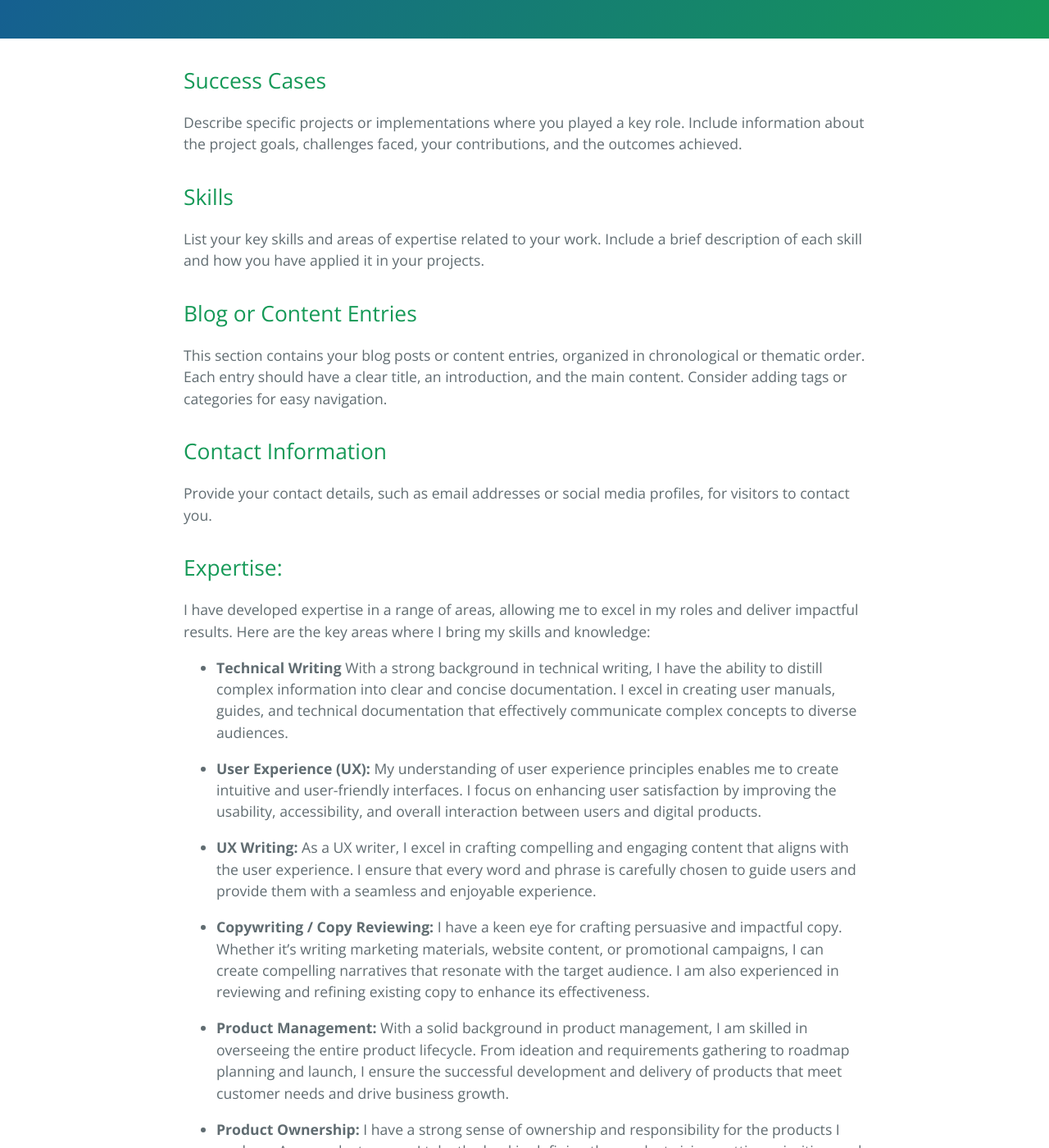
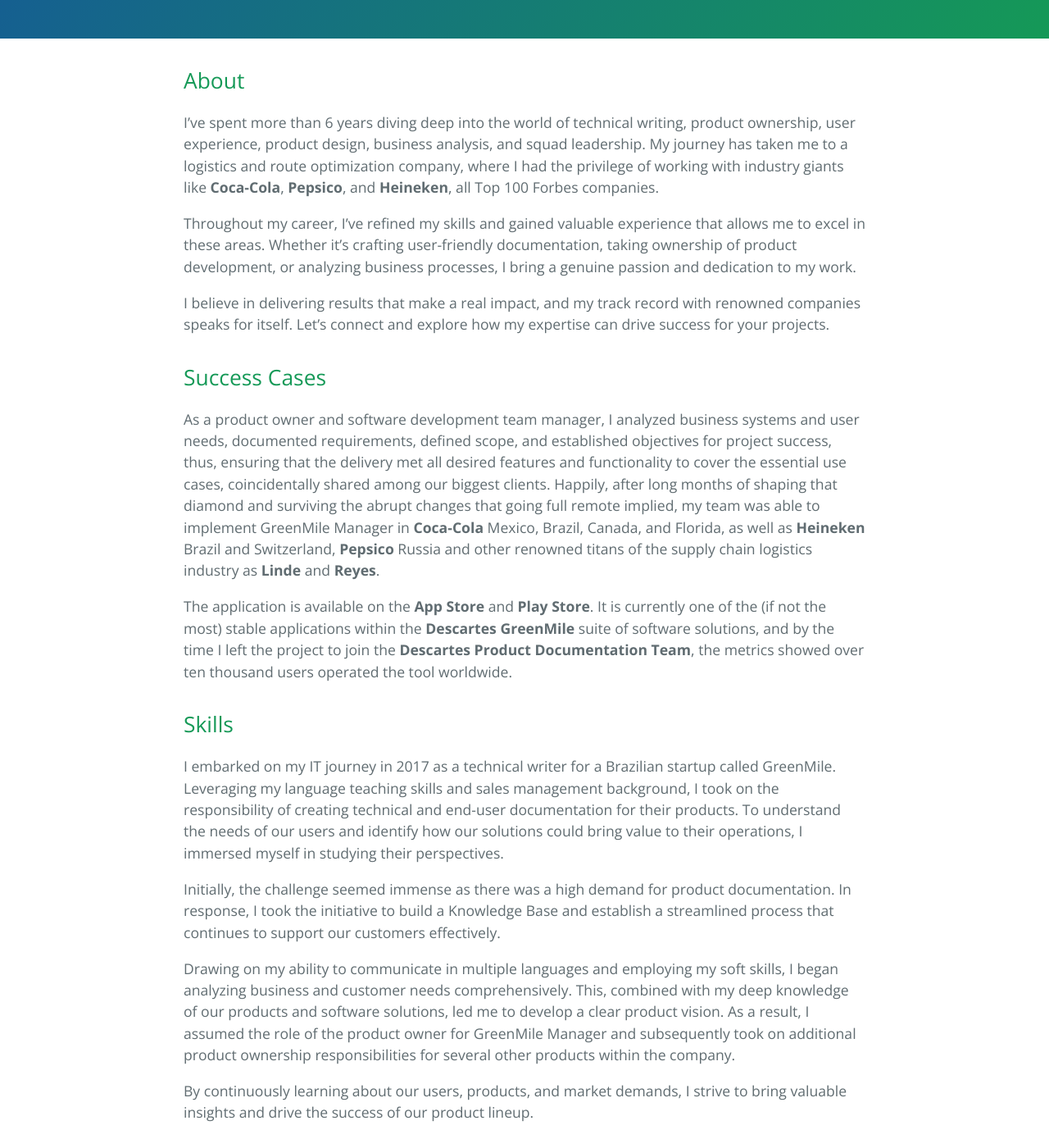
Before and after one commit to BigStepIdiomas/bigstepidiomas.github.io, a Jekyll site: the page built from index.md, in a window 1280 px wide and 1400 px high, scrolled down 336 px. Shown: the whole window at 82% size. Built offline with Jekyll 4.4.1, drawn with Linux system fonts in a browser that asks for light colours; some of the changed text lies outside the part shown.

Commit message:
commit - adding rough draft content to Index.md

```diff
--- a/index.md
+++ b/index.md
@@ -5,57 +5,63 @@ description: Crafting maps for uncharted solutions
 ---
 
 
+## About
+I've spent more than 6 years diving deep into the world of technical writing, product ownership, user experience, product design, business analysis, and squad leadership. My journey has taken me to a logistics and route optimization company, where I had the privilege of working with industry giants like **Coca-Cola**, **Pepsico**, and **Heineken**, all Top 100 Forbes companies.<br>
+
+Throughout my career, I've refined my skills and gained valuable experience that allows me to excel in these areas. Whether it's crafting user-friendly documentation, taking ownership of product development, or analyzing business processes, I bring a genuine passion and dedication to my work.<br>
+
+I believe in delivering results that make a real impact, and my track record with renowned companies speaks for itself. Let's connect and explore how my expertise can drive success for your projects.<br>
+
 ## Success Cases
-Describe specific projects or implementations where you played a key role. Include information about the project goals, challenges faced, your contributions, and the outcomes achieved.
+As a product owner and software development team manager, I analyzed business systems and user needs, documented requirements, defined scope, and established objectives for project success, thus, ensuring that the delivery met all desired features and functionality to cover the essential use cases, coincidentally shared among our biggest clients. Happily, after long months of shaping that diamond and surviving the abrupt changes that going full remote implied, my team was able to implement GreenMile Manager in **Coca-Cola** Mexico, Brazil, Canada, and Florida, as well as **Heineken** Brazil and Switzerland, **Pepsico** Russia and other renowned titans of the supply chain logistics industry as **Linde** and **Reyes**.<br>
+
+The application is available on the **App Store** and **Play Store**. It is currently one of the (if not the most) stable applications within the **Descartes GreenMile** suite of software solutions, and by the time I left the project to join the **Descartes Product Documentation Team**, the metrics showed over ten thousand users operated the tool worldwide.
 
 ## Skills
-List your key skills and areas of expertise related to your work. Include a brief description of each skill and how you have applied it in your projects.
+I embarked on my IT journey in 2017 as a technical writer for a Brazilian startup called GreenMile. Leveraging my language teaching skills and sales management background, I took on the responsibility of creating technical and end-user documentation for their products. To understand the needs of our users and identify how our solutions could bring value to their operations, I immersed myself in studying their perspectives. <br>
 
-## Blog or Content Entries
-This section contains your blog posts or content entries, organized in chronological or thematic order. Each entry should have a clear title, an introduction, and the main content. Consider adding tags or categories for easy navigation.
+Initially, the challenge seemed immense as there was a high demand for product documentation. In response, I took the initiative to build a Knowledge Base and establish a streamlined process that continues to support our customers effectively.<br>
+
+Drawing on my ability to communicate in multiple languages and employing my soft skills, I began analyzing business and customer needs comprehensively. This, combined with my deep knowledge of our products and software solutions, led me to develop a clear product vision. As a result, I assumed the role of the product owner for GreenMile Manager and subsequently took on additional product ownership responsibilities for several other products within the company.<br>
+
+By continuously learning about our users, products, and market demands, I strive to bring valuable insights and drive the success of our product lineup.<br>
 
 ## Contact Information
-Provide your contact details, such as email addresses or social media profiles, for visitors to contact you.
+Feel welcome to reach out though Linkedin at https://www.linkedin.com/in/jonathan-demian-pinetta/.
 
 ## Expertise:
-I have developed expertise in a range of areas, allowing me to excel in my roles and deliver impactful results. Here are the key areas where I bring my skills and knowledge:
 
-- **Technical Writing**
-  With a strong background in technical writing, I have the ability to distill complex information into clear and concise documentation. I excel in creating user manuals, guides, and technical documentation that effectively communicate complex concepts to diverse audiences.
+I have developed expertise in several key areas, allowing me to contribute effectively and deliver meaningful outcomes. Here are the areas where I bring my skills and knowledge:
 
-- **User Experience (UX):**
-  My understanding of user experience principles enables me to create intuitive and user-friendly interfaces. I focus on enhancing user satisfaction by improving the usability, accessibility, and overall interaction between users and digital products.
+- **Technical Writing:** With a strong background in technical writing, I am adept at distilling complex information into clear and concise documentation. My focus is on creating user-friendly manuals, guides, and technical content that effectively communicates intricate concepts to diverse audiences.
 
-- **UX Writing:**
-  As a UX writer, I excel in crafting compelling and engaging content that aligns with the user experience. I ensure that every word and phrase is carefully chosen to guide users and provide them with a seamless and enjoyable experience.
+- **User Experience (UX):** I continuously feed a deep understanding of user experience principles, enabling me to design intuitive and user-friendly interfaces. I strive to enhance user satisfaction by improving the usability, accessibility, and overall interaction between users and digital products.
 
-- **Copywriting / Copy Reviewing:**
-  I have a keen eye for crafting persuasive and impactful copy. Whether it's writing marketing materials, website content, or promotional campaigns, I can create compelling narratives that resonate with the target audience. I am also experienced in reviewing and refining existing copy to enhance its effectiveness.
+- **UX Writing:** As a UX writer, I have a talent for crafting compelling and engaging content that aligns seamlessly with the user experience. Every word and phrase is thoughtfully chosen to guide users and provide them with a seamless and enjoyable experience.
 
-- **Product Management:**
-  With a solid background in product management, I am skilled in overseeing the entire product lifecycle. From ideation and requirements gathering to roadmap planning and launch, I ensure the successful development and delivery of products that meet customer needs and drive business growth.
+- **Copywriting / Copy Reviewing:** I have a keen eye for crafting persuasive and impactful copy. Whether it involves writing marketing materials, website content, or promotional campaigns, I can create narratives that resonate with the target audience. I am also experienced in reviewing and refining existing copy to maximize its effectiveness.
 
-- **Product Ownership:**
-  I have a strong sense of ownership and responsibility for the products I work on. As a product owner, I take the lead in defining the product vision, setting priorities, and collaborating with cross-functional teams to deliver value to customers.
+- **Product Management:** With a solid background in product management, I excel at overseeing the entire product lifecycle. From ideation and requirements gathering to roadmap planning and launch, I ensure the successful development and delivery of products that meet customer needs and drive business growth.
 
-- **Business Analysis:**
-  With my analytical mindset and business acumen, I excel in analyzing complex business systems, identifying user needs, and translating them into actionable requirements. I have experience in documenting business processes, conducting market research, and facilitating effective communication between stakeholders.
+- **Product Ownership:** I have a strong sense of ownership and responsibility for the products I work on. As a product owner, I take the lead in defining the product vision, setting priorities, and collaborating with cross-functional teams to deliver value to customers.
 
-- **Translation:**
-  With my language skills, including fluency in English, Spanish, Portuguese, and basic proficiency in German, French, and Chinese, I am adept at translating and localizing content for global audiences. I ensure accurate and culturally appropriate translations that maintain the integrity of the original content.
+- **Business Analysis:** With my analytical mindset and business acumen, I excel at analyzing complex business systems, identifying user needs, and translating them into actionable requirements. I have experience in documenting business processes, conducting market research, and facilitating effective communication between stakeholders.
 
-- **UI Translation / Software Localization:**
-  I specialize in translating user interfaces and localizing software for different markets. I understand the importance of adapting software and interfaces to meet the linguistic and cultural preferences of diverse users.
+- **Translation:** I possess language skills that enable me to translate and localize content for global audiences. I am fluent in English, Spanish, and Portuguese, and have a basic proficiency in German, French, and Chinese. I ensure accurate and culturally appropriate translations that maintain the integrity of the original content.
 
-My expertise in these areas has allowed me to contribute to the success of various projects and deliver high-quality results for renowned companies.
+- **UI Translation / Software Localization:** I specialize in translating user interfaces and localizing software for different markets. I understand the importance of adapting software and interfaces to meet the linguistic and cultural preferences of diverse users.
+
+These areas of expertise have allowed me to contribute to the success of various projects, and I am eager to bring my skills to new challenges and make a positive impact.
 
 
 ## Browse for Samples
 
-- [About](about.md)
+ > ⚠️ Please, be aware this portfolio is still under construction. After neverending searches for the right tool to cast my docs samples, I came up with a different approach using GitPages. It's been a fantastic ride so far, full of new learning and challenges, but of course, there's still a lot of room for improvement. Feel free to take a look at its content. I apologize in advance for any inconsistencies whatsoever.
+-
 - [Tech Writing](techwriting.md)
 - [UX Writing](uxwriting.md)
 - [Product Mgmt](productmgmt.md)
 - [Search](search.md)
 - [Project Docs](docsample01deskproject.md)
+- [About](about.md)
 - [test](https://topaz-show-278.notion.site/Tags-be23b199b84542aeba90d09b996ce2e0?pvs=4)
```
